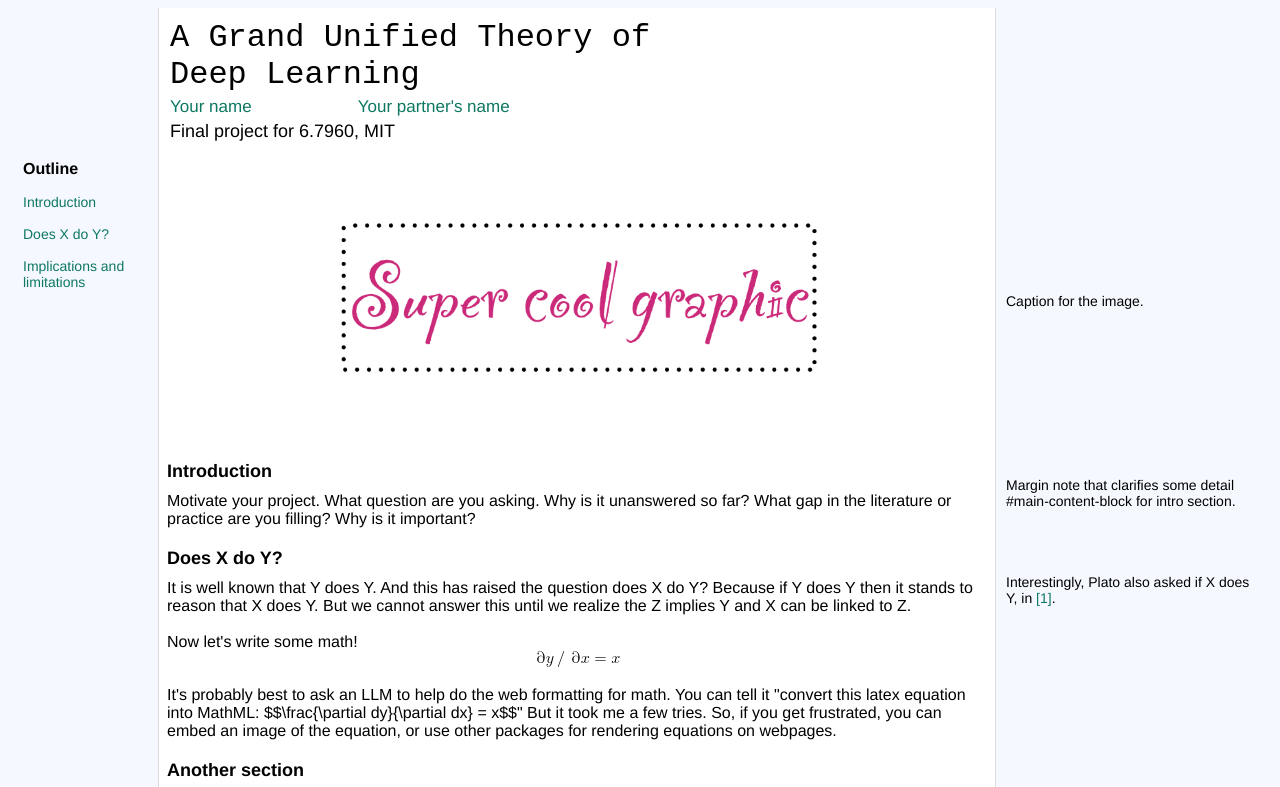
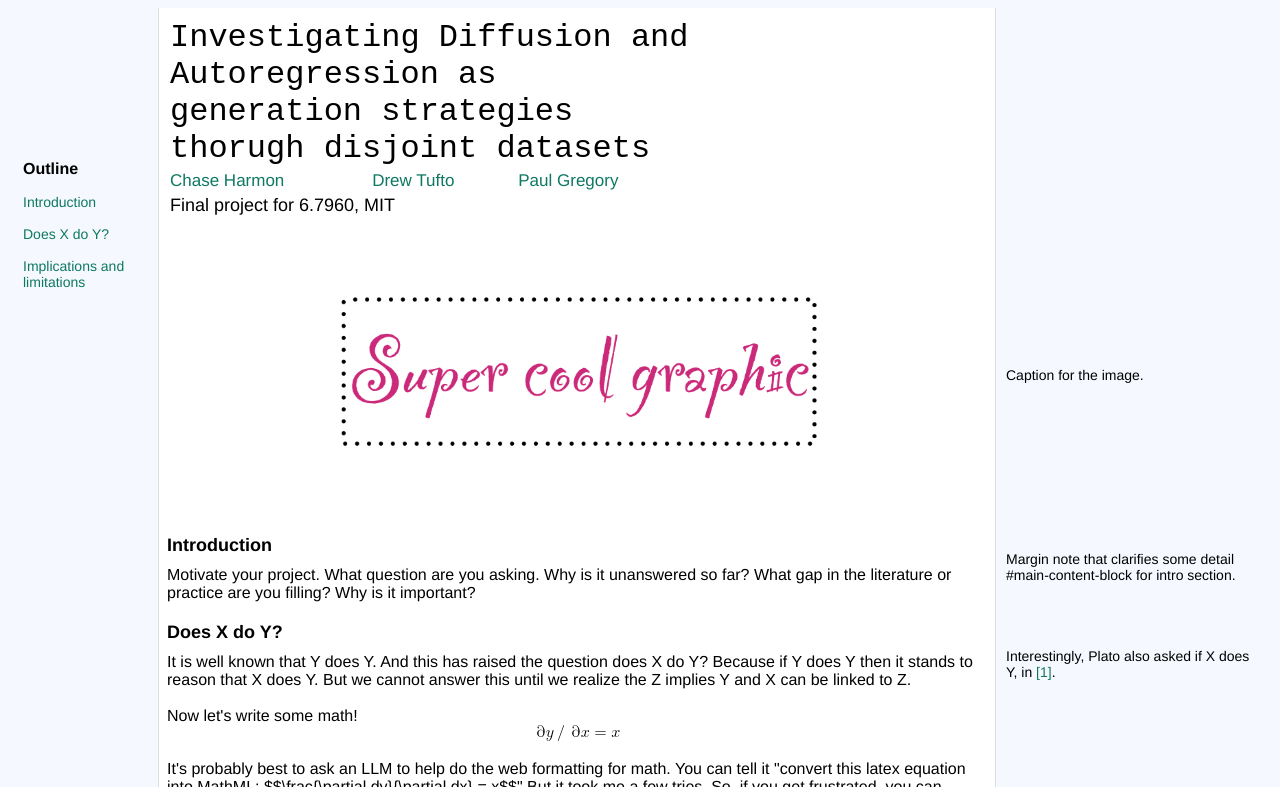
Before and after one commit to chase06harmon/6.7960_Blog, a plain HTML site: page index.html in a window 1280 px wide. Shown: the top 787 px of the page. Drawn offline with nearby package versions, Linux system fonts and the light colour scheme.

Commit message:
first update

```diff
--- a/index.html
+++ b/index.html
@@ -183,8 +183,8 @@
 
 </style>
 
-	  <title>The Platonic Representation Hypothesis</title>
-      <meta property="og:title" content="The Platonic Representation Hypothesis" />
+	  <title>Investigating the generalization of autoregressive and diffusion based generation on semantically disjoint datasets</title>
+      <meta property="og:title" content="Investigating the generalization of autoregressive and diffusion based generation on semantically disjoint datasets" />
 			<meta charset="UTF-8">
   </head>
 
@@ -197,16 +197,20 @@
 						<table class="header" align=left>
 								<tr>
 									<td colspan=4>
-										<span style="font-size: 32px; font-family: 'Courier New', Courier, monospace; /* Adds fallbacks */">A Grand Unified Theory of Deep Learning</span>
+										<span style="font-size: 32px; font-family: 'Courier New', Courier, monospace; /* Adds fallbacks */">Investigating Diffusion and Autoregression as generation strategies thorugh disjoint datasets</span>
 									</td>
 								</tr>
 								<tr>
 										<td align=left>
-												<span style="font-size:17px"><a href="your_website">Your name</a></span>
+												<span style="font-size:17px"><a href="https://github.com/chase06harmon"> Chase Harmon </a></span>
 										</td>
 										<td align=left>
-												<span style="font-size:17px"><a href="your_partner's_website">Your partner's name</a></span>
+												<span style="font-size:17px"><a href="https://github.com/drewtufto13">Drew Tufto</a></span>
 										</td>
+
+										<td align=left>
+											<span style="font-size:17px"><a href="https://github.com/paulg9">Paul Gregory</a></span>
+									</td>
 								<tr>
 									<td colspan=4 align=left><span style="font-size:18px">Final project for 6.7960, MIT</span></td>
 								</tr>
```
